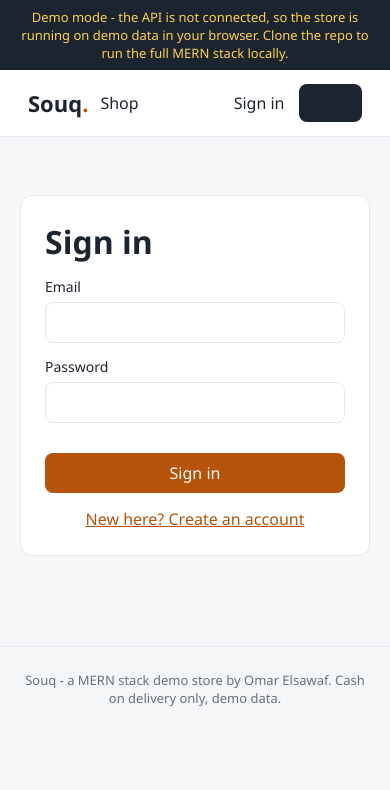
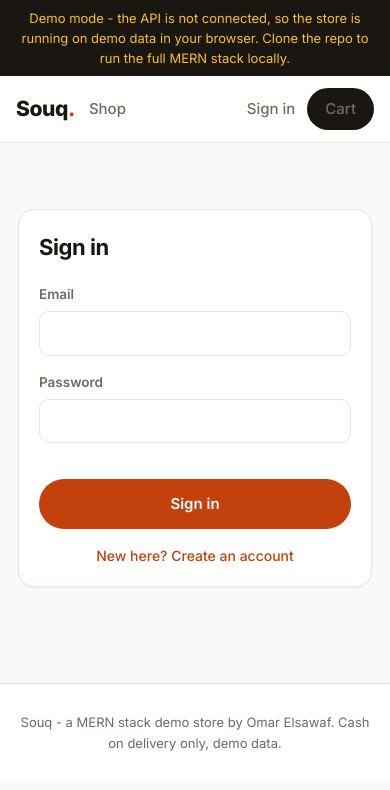
Before and after one commit to OmarELswaf/souq-store, a React (Vite) app in the folder client/: page /login in a window 390 px wide. Shown: the top 790 px of the page. Built offline with nearby package versions, Linux system fonts and the light colour scheme; no server answers.

Commit message:
Refactor styles.css for design updates
Updated CSS variables and styles for improved design consistency and responsiveness.

```diff
--- a/client/src/styles.css
+++ b/client/src/styles.css
@@ -1,67 +1,279 @@
-* { box-sizing: border-box; margin: 0; }
+*, *::before, *::after { box-sizing: border-box; margin: 0; }
+
 :root {
-  --bg: #f6f7f9; --card: #fff; --text: #1c2430; --muted: #66707e;
-  --accent: #b45309; --accent-dark: #92400e; --line: #e5e8ec;
+  --bg: #faf9f7;
+  --card: #ffffff;
+  --text: #1a1611;
+  --muted: #6f6a62;
+  --accent: #c2410c;
+  --accent-dark: #9a3412;
+  --accent-soft: #fff1e7;
+  --line: #e9e5df;
+  --shadow-sm: 0 1px 2px rgba(26, 22, 17, .05);
+  --shadow-md: 0 10px 28px -12px rgba(26, 22, 17, .18);
+  --radius: 16px;
+  --radius-sm: 10px;
 }
-body { font-family: "Segoe UI", system-ui, sans-serif; background: var(--bg); color: var(--text); }
+
+body {
+  font-family: "Inter", system-ui, -apple-system, "Segoe UI", sans-serif;
+  background: var(--bg);
+  color: var(--text);
+  line-height: 1.55;
+  -webkit-font-smoothing: antialiased;
+}
+img { display: block; }
 button { cursor: pointer; font: inherit; }
-input, select { font: inherit; padding: 10px 12px; border: 1px solid var(--line); border-radius: 8px; background: #fff; }
+a { color: inherit; }
+input, select {
+  font: inherit; color: inherit;
+  padding: 11px 14px;
+  border: 1px solid var(--line);
+  border-radius: var(--radius-sm);
+  background: #fff;
+  transition: border-color .15s, box-shadow .15s;
+}
+input:focus, select:focus {
+  outline: none;
+  border-color: var(--accent);
+  box-shadow: 0 0 0 3px var(--accent-soft);
+}
+
+/* ---------- header ---------- */
+.demo-banner {
+  background: #1a1611;
+  color: #fbbf24;
+  text-align: center;
+  font-size: 13px;
+  padding: 8px 16px;
+}
 .topbar {
-  display: flex; align-items: center; gap: 24px; padding: 14px 28px;
-  background: var(--card); border-bottom: 1px solid var(--line);
-  position: sticky; top: 0; z-index: 10; flex-wrap: wrap;
+  display: flex; align-items: center; gap: 28px;
+  padding: 14px 32px;
+  background: rgba(255, 255, 255, .88);
+  backdrop-filter: blur(10px);
+  border-bottom: 1px solid var(--line);
+  position: sticky; top: 0; z-index: 20;
 }
-.brand { font-size: 22px; font-weight: 700; color: var(--text); text-decoration: none; }
+.brand {
+  font-size: 24px; font-weight: 800; letter-spacing: -.02em;
+  color: var(--text); text-decoration: none;
+}
 .brand span { color: var(--accent); }
-.topbar nav { display: flex; gap: 16px; }
-.topbar a { color: var(--text); text-decoration: none; }
-.topbar-right { margin-left: auto; display: flex; align-items: center; gap: 14px; }
+.topbar nav { display: flex; gap: 22px; }
+.topbar nav a, .topbar-right > a {
+  text-decoration: none; color: var(--muted); font-weight: 500; font-size: 15px;
+  transition: color .15s;
+}
+.topbar nav a:hover, .topbar nav a.active, .topbar-right > a:hover { color: var(--text); }
+.topbar-right { margin-left: auto; display: flex; align-items: center; gap: 16px; }
 .hi { color: var(--muted); font-size: 14px; }
-.link { background: none; border: none; color: var(--accent); text-decoration: underline; }
-.cart-btn { position: relative; background: var(--text); color: #fff; padding: 8px 16px; border-radius: 8px; }
-.cart-btn b { background: var(--accent); border-radius: 999px; padding: 1px 8px; margin-left: 8px; font-size: 13px; }
-main { max-width: 1100px; margin: 0 auto; padding: 28px 20px 60px; }
-.filters { display: flex; gap: 12px; margin-bottom: 22px; flex-wrap: wrap; }
-.filters input { flex: 1; min-width: 220px; }
-.grid { display: grid; grid-template-columns: repeat(auto-fill, minmax(240px, 1fr)); gap: 18px; }
-.card { background: var(--card); border: 1px solid var(--line); border-radius: 12px; overflow: hidden; display: flex; flex-direction: column; }
-.card img { width: 100%; height: 180px; object-fit: cover; background: var(--line); }
-.card-body { padding: 14px; display: flex; flex-direction: column; gap: 6px; flex: 1; }
-.card-title { font-weight: 600; color: var(--text); text-decoration: none; }
-.card-cat { font-size: 12px; color: var(--muted); text-transform: uppercase; letter-spacing: .04em; }
-.card-foot { margin-top: auto; display: flex; justify-content: space-between; align-items: center; gap: 8px; }
-.card-foot button, .btn-primary {
-  background: var(--accent); color: #fff; border: none; padding: 9px 14px; border-radius: 8px;
+.link {
+  background: none; border: none; color: var(--accent);
+  font-weight: 500; font-size: 14px; padding: 0;
 }
+.link:hover { color: var(--accent-dark); text-decoration: underline; }
+.cart-btn {
+  position: relative;
+  background: var(--text); color: #fff; text-decoration: none;
+  padding: 9px 18px; border-radius: 999px;
+  font-weight: 600; font-size: 14px;
+  display: inline-flex; align-items: center;
+  transition: background .15s, transform .15s;
+}
+.cart-btn:hover { background: #000; transform: translateY(-1px); }
+.cart-btn b {
+  background: var(--accent); border-radius: 999px;
+  padding: 1px 9px; margin-left: 9px; font-size: 12.5px;
+}
+
+main { max-width: 1180px; margin: 0 auto; padding: 36px 24px 72px; }
+h1 { font-size: 28px; letter-spacing: -.02em; margin-bottom: 18px; }
+
+/* ---------- shop ---------- */
+.filters {
+  display: flex; gap: 12px; margin-bottom: 26px; flex-wrap: wrap;
+  background: var(--card); border: 1px solid var(--line);
+  padding: 14px; border-radius: var(--radius);
+  box-shadow: var(--shadow-sm);
+}
+.filters input { flex: 1; min-width: 200px; border-radius: 999px; padding-left: 18px; }
+.filters select { min-width: 150px; }
+
+.grid {
+  display: grid;
+  grid-template-columns: repeat(auto-fill, minmax(252px, 1fr));
+  gap: 20px;
+}
+.card {
+  background: var(--card);
+  border: 1px solid var(--line);
+  border-radius: var(--radius);
+  overflow: hidden;
+  display: flex; flex-direction: column;
+  box-shadow: var(--shadow-sm);
+  transition: transform .18s ease, box-shadow .18s ease;
+}
+.card:hover { transform: translateY(-4px); box-shadow: var(--shadow-md); }
+.card > a:first-child { display: block; overflow: hidden; aspect-ratio: 4 / 3; }
+.card img {
+  width: 100%; height: 100%; object-fit: cover;
+  background: var(--line);
+  transition: transform .3s ease;
+}
+.card:hover img { transform: scale(1.04); }
+.card-body { padding: 16px; display: flex; flex-direction: column; gap: 5px; flex: 1; }
+.card-title {
+  font-weight: 600; font-size: 15.5px; color: var(--text);
+  text-decoration: none; letter-spacing: -.01em;
+}
+.card-title:hover { color: var(--accent); }
+.card-cat {
+  font-size: 11px; color: var(--muted);
+  text-transform: uppercase; letter-spacing: .08em; font-weight: 600;
+}
+.card-foot {
+  margin-top: auto; padding-top: 12px;
+  display: flex; justify-content: space-between; align-items: center; gap: 10px;
+}
+.card-foot strong { font-size: 15.5px; letter-spacing: -.01em; }
+.card-foot button {
+  background: var(--accent); color: #fff; border: none;
+  padding: 9px 16px; border-radius: 999px;
+  font-weight: 600; font-size: 13.5px;
+  transition: background .15s, transform .15s;
+}
+.card-foot button:hover:not(:disabled) { background: var(--accent-dark); transform: translateY(-1px); }
 .card-foot button:disabled { background: var(--line); color: var(--muted); cursor: not-allowed; }
-.card-foot button:hover:not(:disabled), .btn-primary:hover { background: var(--accent-dark); }
-.btn-primary { display: inline-block; text-decoration: none; margin-top: 16px; }
+
+.btn-primary {
+  display: inline-block; text-decoration: none; text-align: center;
+  background: var(--accent); color: #fff; border: none;
+  padding: 13px 26px; border-radius: 999px;
+  font-weight: 600; font-size: 15px; margin-top: 20px;
+  transition: background .15s, transform .15s;
+}
+.btn-primary:hover { background: var(--accent-dark); transform: translateY(-1px); }
+.btn-primary:disabled { opacity: .6; cursor: wait; transform: none; }
+
 .muted { color: var(--muted); }
-.error { color: #b91c1c; }
-.product { display: grid; grid-template-columns: 1fr 1fr; gap: 32px; align-items: start; }
-.product img { width: 100%; border-radius: 12px; }
-.product h1 { margin: 6px 0 10px; }
-.price { font-size: 26px; font-weight: 700; margin: 14px 0 4px; }
-.rating { color: var(--muted); }
-.product button { background: var(--accent); color: #fff; border: none; padding: 12px 22px; border-radius: 8px; margin-top: 10px; }
-.cart-line { display: grid; grid-template-columns: 70px 1fr auto auto; gap: 16px; align-items: center; padding: 12px 0; border-bottom: 1px solid var(--line); }
-.cart-line img { width: 70px; height: 70px; object-fit: cover; border-radius: 8px; }
-.qty { display: flex; align-items: center; gap: 10px; }
-.qty button { width: 30px; height: 30px; border: 1px solid var(--line); background: #fff; border-radius: 6px; }
-.cart-total { display: flex; justify-content: space-between; padding: 16px 0 4px; font-size: 18px; }
-.checkout { display: grid; grid-template-columns: 1.2fr .8fr; gap: 32px; align-items: start; }
-.checkout form, .auth { display: flex; flex-direction: column; gap: 14px; background: var(--card); padding: 24px; border: 1px solid var(--line); border-radius: 12px; }
-.checkout label, .auth label { display: flex; flex-direction: column; gap: 6px; font-size: 14px; }
-.checkout aside { background: var(--card); padding: 24px; border: 1px solid var(--line); border-radius: 12px; }
-.sum-line { display: flex; justify-content: space-between; gap: 12px; padding: 6px 0; font-size: 14px; }
-.sum-line.total { border-top: 1px solid var(--line); margin-top: 8px; padding-top: 12px; font-size: 16px; }
-.auth { max-width: 420px; margin: 30px auto; }
-.order { background: var(--card); border: 1px solid var(--line); border-radius: 12px; padding: 18px; margin-bottom: 14px; }
-.order-head { display: flex; gap: 16px; align-items: center; margin-bottom: 8px; }
-.status { font-size: 12px; padding: 3px 10px; border-radius: 999px; background: #fef3c7; color: #92400e; text-transform: capitalize; }
-.footer { text-align: center; color: var(--muted); font-size: 13px; padding: 24px; border-top: 1px solid var(--line); }
-.demo-banner { background: #1c2430; color: #fcd34d; text-align: center; font-size: 13px; padding: 8px 16px; }
-@media (max-width: 720px) {
+.error { color: #b91c1c; font-size: 14px; }
+
+/* ---------- product page ---------- */
+.product {
+  display: grid; grid-template-columns: minmax(0, 1fr) minmax(0, 1fr);
+  gap: 44px; align-items: start;
+  background: var(--card); border: 1px solid var(--line);
+  border-radius: var(--radius); padding: 32px;
+  box-shadow: var(--shadow-sm);
+}
+.product img { width: 100%; border-radius: var(--radius-sm); aspect-ratio: 4/3.4; object-fit: cover; }
+.product h1 { margin: 6px 0 8px; font-size: 26px; }
+.rating { color: var(--muted); font-size: 14px; }
+.product p { margin-bottom: 10px; }
+.price { font-size: 28px; font-weight: 800; letter-spacing: -.02em; margin: 16px 0 4px; }
+.product button {
+  background: var(--accent); color: #fff; border: none;
+  padding: 13px 28px; border-radius: 999px; margin-top: 12px;
+  font-weight: 600; font-size: 15px;
+  transition: background .15s, transform .15s;
+}
+.product button:hover:not(:disabled) { background: var(--accent-dark); transform: translateY(-1px); }
+.product button:disabled { background: var(--line); color: var(--muted); cursor: not-allowed; }
+
+/* ---------- cart ---------- */
+.cart-line {
+  display: grid; grid-template-columns: 76px 1fr auto auto;
+  gap: 18px; align-items: center;
+  padding: 16px 0; border-bottom: 1px solid var(--line);
+}
+.cart-line img { width: 76px; height: 76px; object-fit: cover; border-radius: var(--radius-sm); }
+.cart-line a { font-weight: 600; text-decoration: none; }
+.cart-line a:hover { color: var(--accent); }
+.qty { display: flex; align-items: center; gap: 12px; }
+.qty button {
+  width: 32px; height: 32px;
+  border: 1px solid var(--line); background: #fff;
+  border-radius: 999px; font-weight: 600;
+  transition: border-color .15s, color .15s;
+}
+.qty button:hover:not(:disabled) { border-color: var(--accent); color: var(--accent); }
+.qty button:disabled { opacity: .4; cursor: not-allowed; }
+.cart-total {
+  display: flex; justify-content: space-between;
+  padding: 20px 0 4px; font-size: 19px; font-weight: 600;
+}
+
+/* ---------- checkout & auth ---------- */
+.checkout {
+  display: grid; grid-template-columns: minmax(0, 1.15fr) minmax(0, .85fr);
+  gap: 28px; align-items: start;
+}
+.checkout form, .auth, .checkout aside {
+  background: var(--card); padding: 28px;
+  border: 1px solid var(--line); border-radius: var(--radius);
+  box-shadow: var(--shadow-sm);
+}
+.checkout form, .auth { display: flex; flex-direction: column; gap: 16px; }
+.checkout h1, .auth h1 { font-size: 22px; margin-bottom: 4px; }
+.checkout label, .auth label {
+  display: flex; flex-direction: column; gap: 6px;
+  font-size: 13.5px; font-weight: 600; color: var(--muted);
+}
+.checkout aside h2 { font-size: 18px; margin-bottom: 10px; }
+.sum-line {
+  display: flex; justify-content: space-between; gap: 12px;
+  padding: 7px 0; font-size: 14px; color: var(--muted);
+}
+.sum-line.total {
+  border-top: 1px solid var(--line); margin-top: 10px; padding-top: 14px;
+  font-size: 16.5px; color: var(--text); font-weight: 600;
+}
+.auth { max-width: 430px; margin: 40px auto; }
+.auth .link { text-align: center; }
+
+/* ---------- orders ---------- */
+.order {
+  background: var(--card); border: 1px solid var(--line);
+  border-radius: var(--radius); padding: 22px; margin-bottom: 16px;
+  box-shadow: var(--shadow-sm);
+}
+.order-head { display: flex; gap: 16px; align-items: center; margin-bottom: 10px; flex-wrap: wrap; }
+.status {
+  font-size: 12px; font-weight: 600; padding: 4px 12px;
+  border-radius: 999px; background: #fef3c7; color: #92400e;
+  text-transform: capitalize;
+}
+
+.footer {
+  text-align: center; color: var(--muted); font-size: 13px;
+  padding: 28px 20px; border-top: 1px solid var(--line);
+  background: var(--card);
+}
+
+/* ---------- responsive ---------- */
+@media (max-width: 900px) {
   .product, .checkout { grid-template-columns: 1fr; }
-  .topbar { gap: 12px; }
+  .product { padding: 22px; gap: 24px; }
+  main { padding: 26px 18px 56px; }
 }
+@media (max-width: 640px) {
+  .topbar { gap: 14px; padding: 12px 16px; flex-wrap: wrap; }
+  .topbar-right { margin-left: auto; gap: 12px; }
+  .brand { font-size: 21px; }
+  h1 { font-size: 24px; }
+  .filters { padding: 12px; gap: 10px; }
+  .filters input { min-width: 100%; }
+  .filters select { flex: 1; min-width: 0; }
+  .grid { grid-template-columns: repeat(auto-fill, minmax(160px, 1fr)); gap: 12px; }
+  .card-body { padding: 12px; }
+  .card-foot { flex-direction: column; align-items: stretch; text-align: center; }
+  .cart-line { grid-template-columns: 60px 1fr; grid-template-rows: auto auto; }
+  .cart-line img { width: 60px; height: 60px; }
+  .qty { grid-column: 2; }
+  .cart-line > strong { grid-column: 2; }
+  .checkout form, .auth, .checkout aside { padding: 20px; }
+}
+@media (prefers-reduced-motion: reduce) {
+  *, *::before, *::after { transition: none !important; }
+}
```
